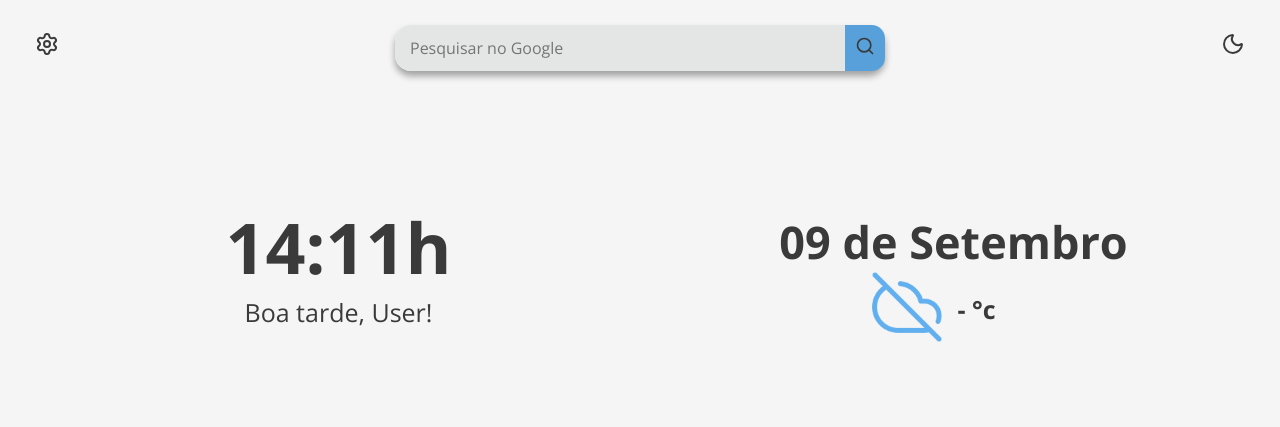
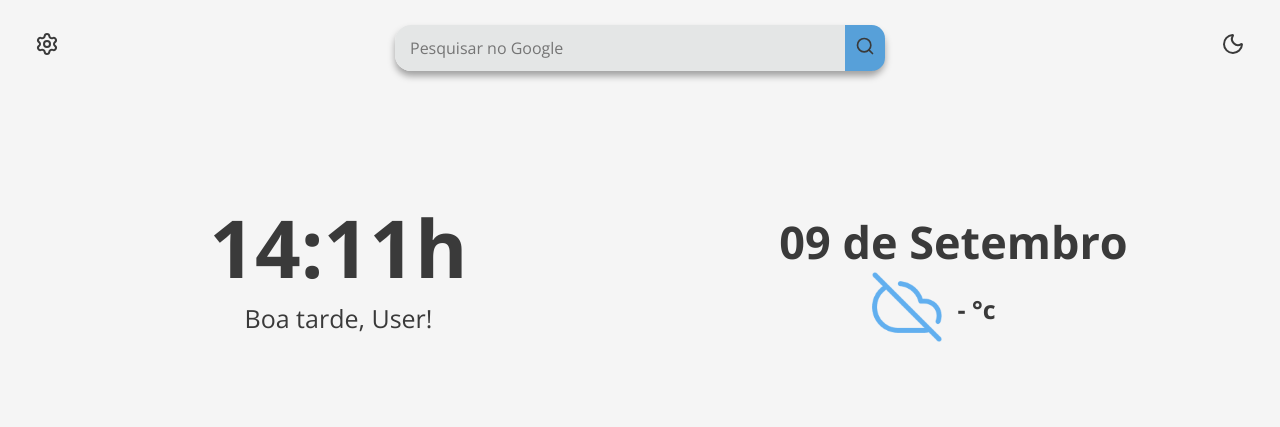
Before and after one commit to Vanortton/Bento, a website: page index.html in a window 1280 px wide. Shown: the top 427 px of the page. Drawn offline with nearby package versions, Linux system fonts and the light colour scheme.

Commit message:
🚀 update css

```diff
--- a/app.css
+++ b/app.css
@@ -1,7 +1,7 @@
 @import url('https://fonts.googleapis.com/css2?family=Open+Sans:wght@300;400;700&display=swap');
 
 body {
-  --fg-primary: 70px;
+  --fg-primary: 80px;
   --fg-secondary: 25px;
   --fg-date: 45px;
   --fg-list: 16px;
```
